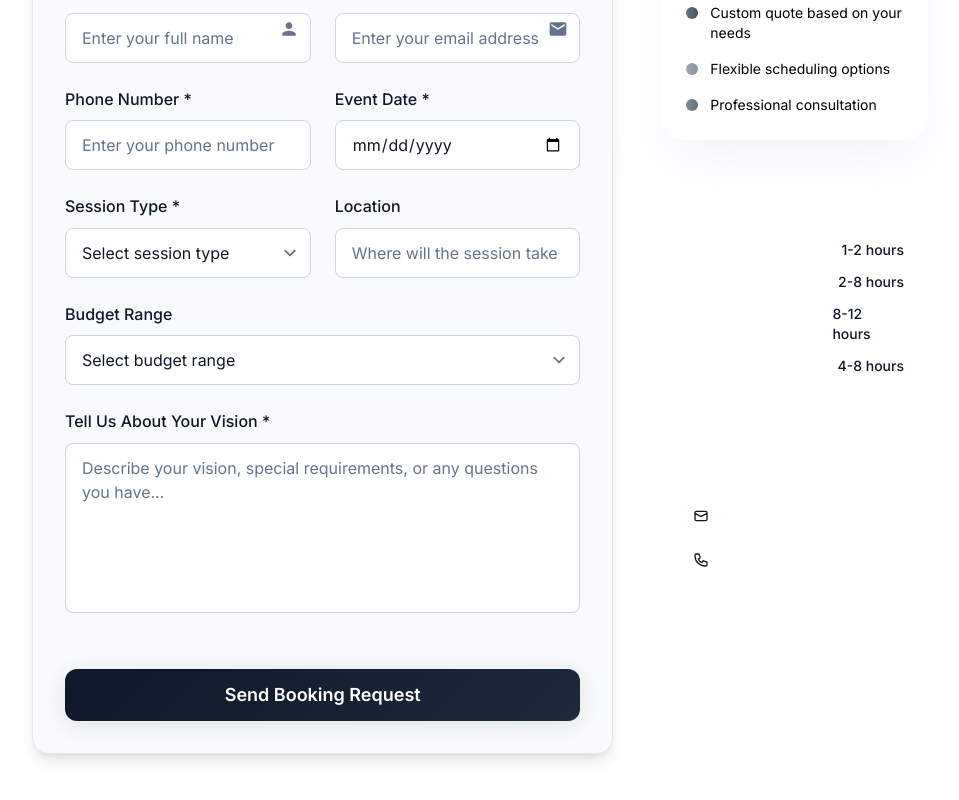
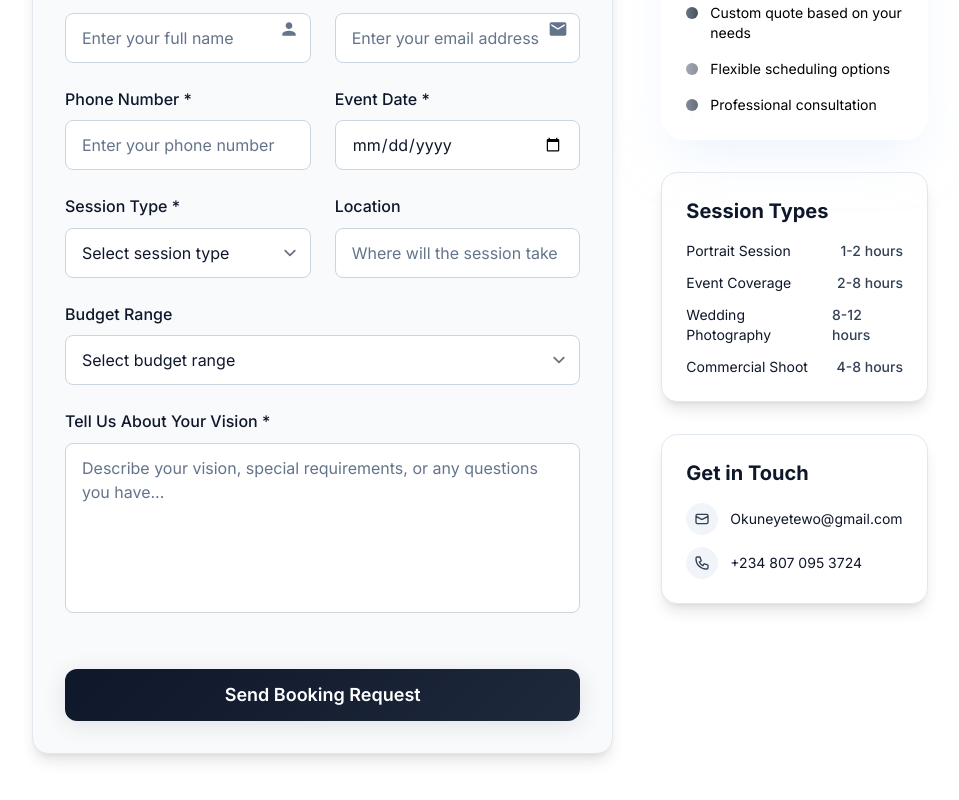
Before and after one commit to sprintcorp/eruted, a Nuxt app in the folder apps/frontend/: page /booking in a window 1280 px wide. Shown: the part 614-1414 px from the top of the page, without its empty margins (160-1119 px from the left). Built offline with nearby package versions, Linux system fonts and the light colour scheme.

Commit message:
Fix remaining white text in booking page sidebar: update Session Types and Contact Info sections to use dark blue text and proper styling

```diff
--- a/apps/frontend/pages/booking.vue
+++ b/apps/frontend/pages/booking.vue
@@ -267,35 +267,35 @@
               </div>
 
               <!-- Session Types -->
-              <div class="modern-card p-6">
-                <h3 class="text-xl font-bold text-white mb-4">Session Types</h3>
+              <div class="bg-white border border-slate-200 rounded-2xl p-6 shadow-lg">
+                <h3 class="text-xl font-bold text-slate-900 mb-4">Session Types</h3>
                 <div class="space-y-3">
                   <div v-for="session in sessionTypes" :key="session.type" class="flex items-center justify-between">
-                    <span class="text-white/80 text-sm">{{ session.name }}</span>
-                    <span class="text-accent-400 text-sm font-medium">{{ session.duration }}</span>
+                    <span class="text-slate-900 text-sm">{{ session.name }}</span>
+                    <span class="text-slate-700 text-sm font-medium">{{ session.duration }}</span>
                   </div>
                 </div>
               </div>
 
               <!-- Contact Info -->
-              <div class="modern-card p-6">
-                <h3 class="text-xl font-bold text-white mb-4">Get in Touch</h3>
+              <div class="bg-white border border-slate-200 rounded-2xl p-6 shadow-lg">
+                <h3 class="text-xl font-bold text-slate-900 mb-4">Get in Touch</h3>
                 <div class="space-y-3 text-sm">
                   <div class="flex items-center space-x-3">
-                    <div class="w-8 h-8 bg-accent-500/20 rounded-full flex items-center justify-center">
-                      <svg class="w-4 h-4 text-accent-400" fill="none" stroke="currentColor" viewBox="0 0 24 24">
+                    <div class="w-8 h-8 bg-slate-100 rounded-full flex items-center justify-center">
+                      <svg class="w-4 h-4 text-slate-700" fill="none" stroke="currentColor" viewBox="0 0 24 24">
                         <path stroke-linecap="round" stroke-linejoin="round" stroke-width="2" d="M3 8l7.89 4.26a2 2 0 002.22 0L21 8M5 19h14a2 2 0 002-2V7a2 2 0 00-2-2H5a2 2 0 00-2 2v10a2 2 0 002 2z"></path>
                       </svg>
                     </div>
-                    <span class="text-white/70">Okuneyetewo@gmail.com</span>
+                    <span class="text-slate-900">Okuneyetewo@gmail.com</span>
                   </div>
                   <div class="flex items-center space-x-3">
-                    <div class="w-8 h-8 bg-accent-500/20 rounded-full flex items-center justify-center">
-                      <svg class="w-4 h-4 text-accent-400" fill="none" stroke="currentColor" viewBox="0 0 24 24">
+                    <div class="w-8 h-8 bg-slate-100 rounded-full flex items-center justify-center">
+                      <svg class="w-4 h-4 text-slate-700" fill="none" stroke="currentColor" viewBox="0 0 24 24">
                         <path stroke-linecap="round" stroke-linejoin="round" stroke-width="2" d="M3 5a2 2 0 012-2h3.28a1 1 0 01.948.684l1.498 4.493a1 1 0 01-.502 1.21l-2.257 1.13a11.042 11.042 0 005.516 5.516l1.13-2.257a1 1 0 011.21-.502l4.493 1.498a1 1 0 01.684.949V19a2 2 0 01-2 2h-1C9.716 21 3 14.284 3 6V5z"></path>
                       </svg>
                     </div>
-                    <span class="text-white/70">+234 807 095 3724</span>
+                    <span class="text-slate-900">+234 807 095 3724</span>
                   </div>
                 </div>
               </div>
```
